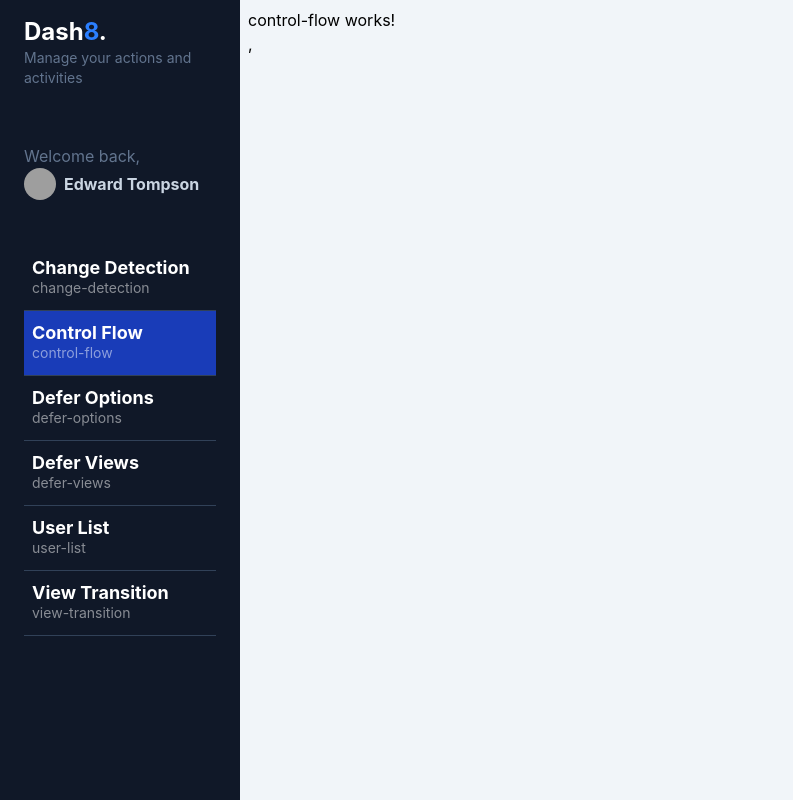
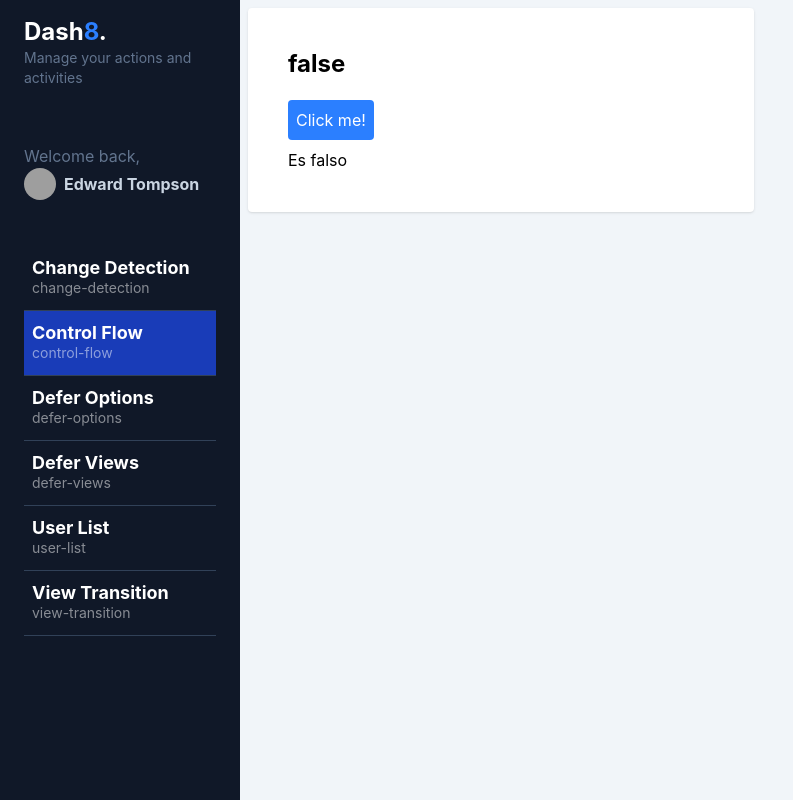
Before and after one commit to MarioAG1/nuevas-y-no-tan-nuevas-Angular-19, an Angular app: page /dashboard/control-flow in a window 1280 px wide. Shown: the whole page, without its empty margins (0-793 px from the left). Built offline with nearby package versions, Linux system fonts and the light colour scheme; grey boxes are pictures that could not be loaded.

Commit message:
328. Control Flow - @if

```diff
--- a/src/app/dashboard/pages/control-flow/control-flow.component.html
+++ b/src/app/dashboard/pages/control-flow/control-flow.component.html
@@ -1 +1,11 @@
-<p>control-flow works!</p>,
+<section class="grid grid-cols-1 md:grid-cols-2 gap-3">
+  <div class="bg-white rounded shadow p-10">
+    <h2 class="text-2xl font-bold mb-5">{{ showContent() }}</h2>
+    <button class="p-2 bg-blue-500 text-white rounded" (click)="toggleContent()">Click me!</button>
+    @if (showContent() == false) {
+      <p class="mt-2">Es falso</p>
+    } @else {
+      <p class="mt-2">Es verdad</p>
+    }
+  </div>
+</section>
--- a/src/app/dashboard/pages/control-flow/control-flow.component.ts
+++ b/src/app/dashboard/pages/control-flow/control-flow.component.ts
@@ -1,8 +1,16 @@
-import { Component } from '@angular/core';
+import { Component, signal } from '@angular/core';
 
 @Component({
   selector: 'app-control-flow',
   imports: [],
   templateUrl: './control-flow.component.html',
 })
-export default class ControlFlowComponent {}
+export default class ControlFlowComponent {
+  public showContent = signal(false);
+
+  public toggleContent() {
+    this.showContent.update((value) => {
+      return !value;
+    });
+  }
+}
```
